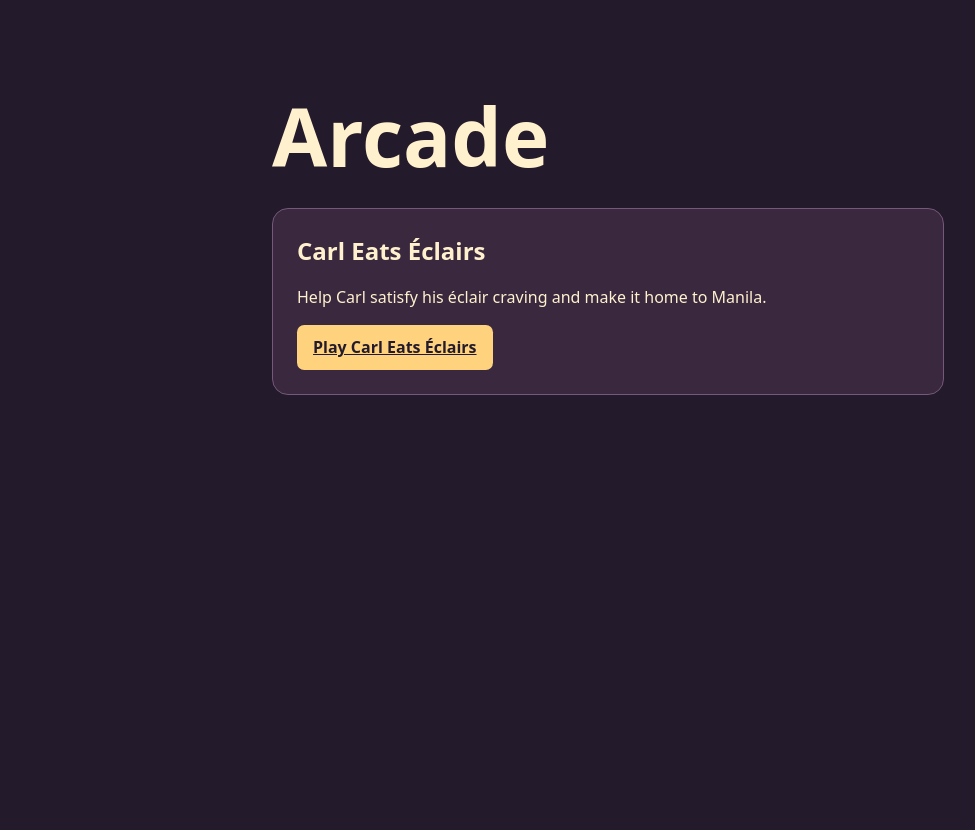
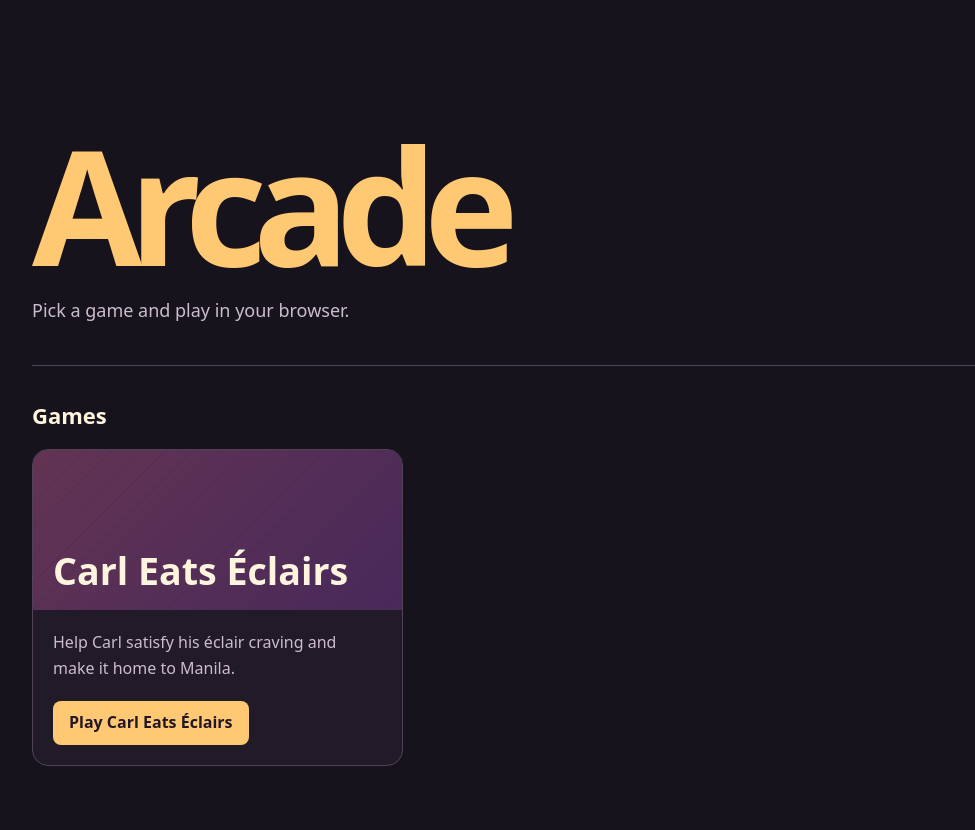
Before and after one commit to TennesseeKaplan/Arcade, a plain HTML site: page index.html in a window 1280 px wide. Shown: the whole page, without its empty margins (32-1007 px from the left). Before the commit the page ends 800 px from the top, so only its background shows below. Drawn offline with Linux system fonts and the light colour scheme.

Commit message:
Build a game gallery for the Arcade homepage

```diff
--- a/index.html
+++ b/index.html
@@ -3,25 +3,106 @@
 <head>
   <meta charset="utf-8">
   <meta name="viewport" content="width=device-width, initial-scale=1">
+  <meta name="description" content="Pick a browser game and play at Arcade.">
   <title>Arcade</title>
   <style>
-    body { margin: 0; background: #231b2b; color: #fff1ce; font: 1rem/1.5 system-ui, sans-serif; }
-    main { max-width: 42rem; margin: 12vh auto; padding: 0 1.25rem; }
-    h1 { font-size: clamp(2.5rem, 10vw, 5rem); line-height: 1; margin: 0 0 2rem; }
-    article { background: #39283e; border: 1px solid #76587a; border-radius: 1rem; padding: 1.5rem; }
-    h2 { margin: 0; }
-    a { display: inline-block; padding: .65rem 1rem; border-radius: .45rem; background: #ffd27e; color: #231b2b; font-weight: 700; }
-    a:focus-visible { outline: 2px solid #fff1ce; outline-offset: 4px; }
+    :root {
+      color-scheme: dark;
+      --background: #17131d;
+      --panel: #211b29;
+      --text: #fff5df;
+      --muted: #ccbdce;
+      --accent: #ffc872;
+      --border: #514257;
+    }
+    * { box-sizing: border-box; }
+    body {
+      margin: 0;
+      background: var(--background);
+      color: var(--text);
+      font: 1rem/1.6 system-ui, sans-serif;
+    }
+    main { width: min(100% - 2rem, 72rem); margin: 0 auto; }
+    .hero { padding: clamp(3rem, 10vw, 8rem) 0 2.5rem; border-bottom: 1px solid var(--border); }
+    h1 {
+      margin: 0;
+      color: var(--accent);
+      font-size: clamp(3.5rem, 14vw, 10rem);
+      font-weight: 900;
+      letter-spacing: -.085em;
+      line-height: .95;
+    }
+    .hero p { margin: 1rem 0 0; color: var(--muted); font-size: 1.125rem; }
+    .library { padding: 2rem 0 4rem; }
+    .library h2 { margin: 0 0 1rem; font-size: 1.375rem; }
+    .game-grid {
+      display: grid;
+      grid-template-columns: repeat(auto-fill, minmax(min(100%, 20rem), 1fr));
+      gap: 1.25rem;
+      margin: 0;
+      padding: 0;
+      list-style: none;
+    }
+    .game-grid li { display: flex; }
+    .game-card {
+      display: flex;
+      width: 100%;
+      flex-direction: column;
+      overflow: hidden;
+      border: 1px solid var(--border);
+      border-radius: 1rem;
+      background: var(--panel);
+    }
+    .game-cover {
+      display: grid;
+      min-height: 10rem;
+      align-items: end;
+      padding: 1.25rem;
+      background:
+        repeating-linear-gradient(135deg, transparent 0 17px, #3c23451f 17px 19px),
+        linear-gradient(135deg, #633453, #48295a);
+    }
+    .game-cover h3 { margin: 0; font-size: clamp(1.75rem, 5vw, 2.35rem); line-height: 1.05; }
+    .game-details { display: flex; flex: 1; flex-direction: column; align-items: flex-start; padding: 1.25rem; }
+    .game-details p { margin: 0 0 1.25rem; color: var(--muted); }
+    .play {
+      display: inline-flex;
+      align-items: center;
+      min-height: 44px;
+      margin-top: auto;
+      padding: .5rem 1rem;
+      border-radius: .5rem;
+      background: var(--accent);
+      color: #231726;
+      font-weight: 750;
+      text-decoration: none;
+    }
+    .play:hover { background: #ffe2a9; }
+    .play:focus-visible { outline: 2px solid var(--text); outline-offset: 4px; }
   </style>
 </head>
 <body>
   <main>
-    <h1>Arcade</h1>
-    <article>
-      <h2>Carl Eats Éclairs</h2>
-      <p>Help Carl satisfy his éclair craving and make it home to Manila.</p>
-      <a href="./carl-eats-eclairs/">Play Carl Eats Éclairs</a>
-    </article>
+    <header class="hero">
+      <h1>Arcade</h1>
+      <p>Pick a game and play in your browser.</p>
+    </header>
+    <section class="library" aria-labelledby="games">
+      <h2 id="games">Games</h2>
+      <ul class="game-grid">
+        <li>
+          <article class="game-card">
+            <div class="game-cover">
+              <h3>Carl Eats Éclairs</h3>
+            </div>
+            <div class="game-details">
+              <p>Help Carl satisfy his éclair craving and make it home to Manila.</p>
+              <a class="play" href="./carl-eats-eclairs/">Play Carl Eats Éclairs</a>
+            </div>
+          </article>
+        </li>
+      </ul>
+    </section>
   </main>
 </body>
 </html>
```
